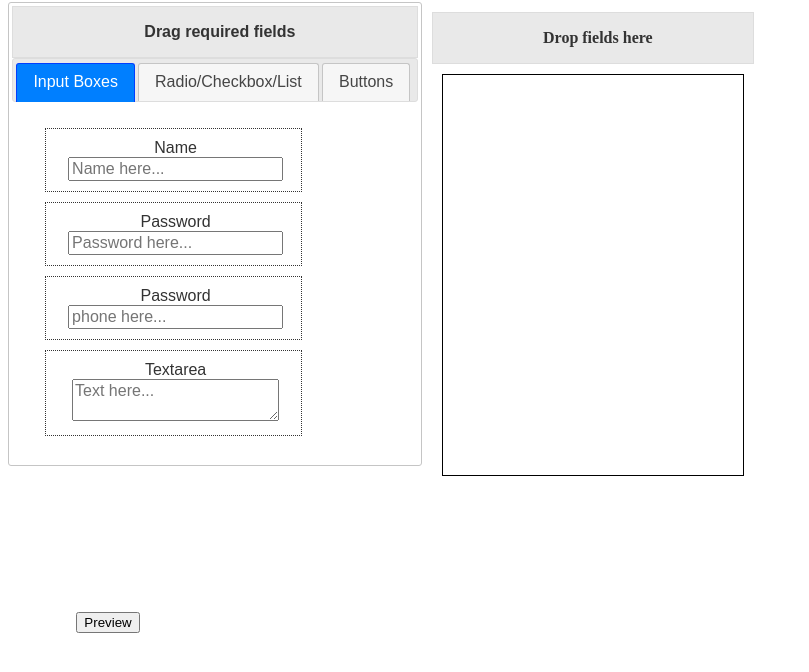
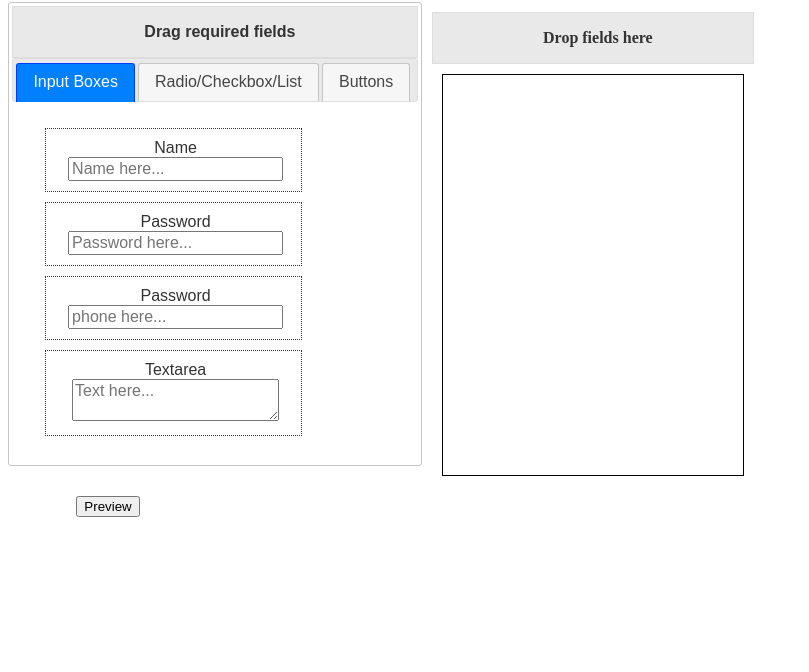
Before and after one commit to kish44/p3.kishleen.biz, a plain HTML site: page index.html in a window 1280 px wide. Shown: the part 78-750 px from the top of the page, without its empty margins (0-809 px from the left). Drawn offline with nearby package versions, Linux system fonts and the light colour scheme.

Commit message:
final commit

```diff
--- a/index.css
+++ b/index.css
@@ -39,7 +39,7 @@ p {
 .tableFooter {
 	clear:both;
 	width: 200px;
-	margin-top:50%;
+	margin-top:10%;
 }
 
 
```
Also changed, not shown: index.html (+0 -2 lines), index.js (+7 -2 lines).
